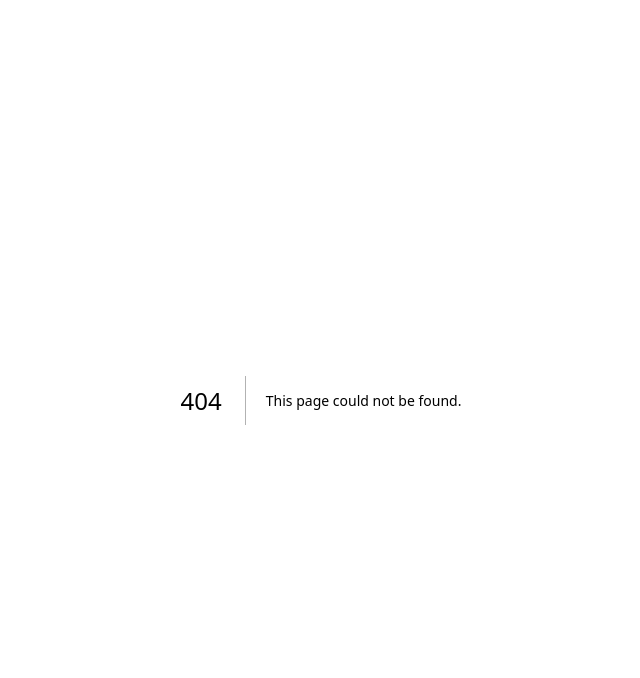
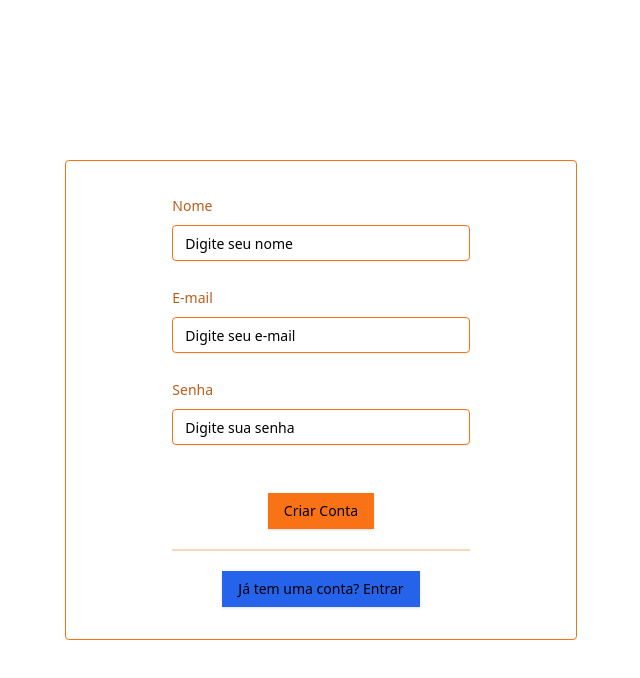
Before and after one commit to thiagodeas/e-commerce, a Next.js app: page /register in a window 1280 px wide. Before the commit this address had no page. Shown: the top 678 px of the page, without its empty margins (319-959 px from the left). Built offline with nearby package versions, Linux system fonts and the light colour scheme.

Commit message:
criando RegisterForm

```diff
--- /dev/null
+++ b/src/app/register/page.tsx
@@ -0,0 +1,9 @@
+import RegisterForm from "@/components/RegisterForm";
+
+export default function LoginPage () {
+    return (
+    <>
+        <RegisterForm />
+    </>
+  );
+}
--- /dev/null
+++ b/src/components/RegisterForm.tsx
@@ -0,0 +1,112 @@
+"use client";
+
+import { zodResolver } from "@hookform/resolvers/zod";
+import { useForm } from "react-hook-form";
+import { z } from "zod";
+import "../styles/globals.css";
+
+import { Button } from "@/components/ui/button";
+import {
+  Form,
+  FormControl,
+  FormField,
+  FormItem,
+  FormLabel,
+  FormMessage,
+} from "@/components/ui/form";
+import { Input } from "@/components/ui/input";
+import { useRouter } from "next/navigation";
+
+const FormSchema = z.object({
+  name: z.string().min(3, { message: "O campo Nome deve conter no mínimo 3 caracteres." }),
+  email: z.string()
+    .email({ message: "Digite um e-mail válido." })
+    .min(15, { message: "O campo E-mail deve conter no mínimo 15 caracteres." }),
+  password: z.string()
+    .min(6, { message: "O campo Senha deve conter no mínimo 6 caracteres." }),
+});
+
+export default function RegisterForm() {
+  const form = useForm<z.infer<typeof FormSchema>>({
+    resolver: zodResolver(FormSchema),
+    defaultValues: {
+      name: "",
+      email: "",
+      password: "",
+    },
+  });
+
+  const router = useRouter();
+
+  function onSubmit(data: z.infer<typeof FormSchema>) {
+    console.log("Chame o backend para criar a conta");
+  }
+
+  function handleRedirectToLogin() {
+    router.push("/login");
+  }
+
+  return (
+    <div className="w-full h-screen flex items-center justify-center">
+      <div className="flex items-center flex-col justify-center w-2/5 h-auto border rounded-[4px] border-[#f97316] p-8">
+        <Form {...form}>
+          <form onSubmit={form.handleSubmit(onSubmit)} className="w-2/3 space-y-6">
+            <FormField
+              control={form.control}
+              name="name"
+              render={({ field }) => (
+                <FormItem>
+                  <FormLabel htmlFor="name" className="text-[#bb5d1a]">Nome</FormLabel>
+                  <FormControl>
+                    <Input id="name" type="text" placeholder="Digite seu nome" className=" border-[#f97316] placeholder-[#f9731690]"{...field} />
+                  </FormControl>
+                  <FormMessage className="text-[#bb5d1a]" />
+                </FormItem>
+              )}
+            />
+
+            <FormField
+              control={form.control}
+              name="email"
+              render={({ field }) => (
+                <FormItem>
+                  <FormLabel htmlFor="email" className="text-[#bb5d1a]">E-mail</FormLabel>
+                  <FormControl>
+                    <Input id="email" type="text" placeholder="Digite seu e-mail" className=" border-[#f97316] placeholder-[#f9731690]"{...field} />
+                  </FormControl>
+                  <FormMessage className="text-[#bb5d1a]"/>
+                </FormItem>
+              )}
+            />
+
+            <FormField
+              control={form.control}
+              name="password"
+              render={({ field }) => (
+                <FormItem>
+                  <FormLabel htmlFor="password" className="text-[#bb5d1a]">Senha</FormLabel>
+                  <FormControl>
+                    <Input id="password" type="password" placeholder="Digite sua senha" className=" border-[#f97316] placeholder-[#f9731690]"{...field} />
+                  </FormControl>
+                  <FormMessage className="text-[#bb5d1a]"/>
+                </FormItem>
+              )}
+            />
+
+            <div className="space-y-5 pt-6">
+              <div className="flex items-center justify-center">
+                <Button type="submit" className="bg-[#f97316] hover:bg-[#bb5d1a] transition-all ease-in-out duration-500">Criar Conta</Button>
+              </div>
+
+              <div className="w-full h-[2px] border border-[#f97316] opacity-30"></div>
+
+              <div className="flex items-center justify-center mt-4">
+                <Button type="button" onClick={handleRedirectToLogin} className="bg-[#2563eb] hover:bg-[#1e52c2] transition-all ease-in-out duration-500">Já tem uma conta? Entrar</Button>
+              </div>
+            </div>
+          </form>
+        </Form>
+      </div>
+    </div>
+  );
+}
```
